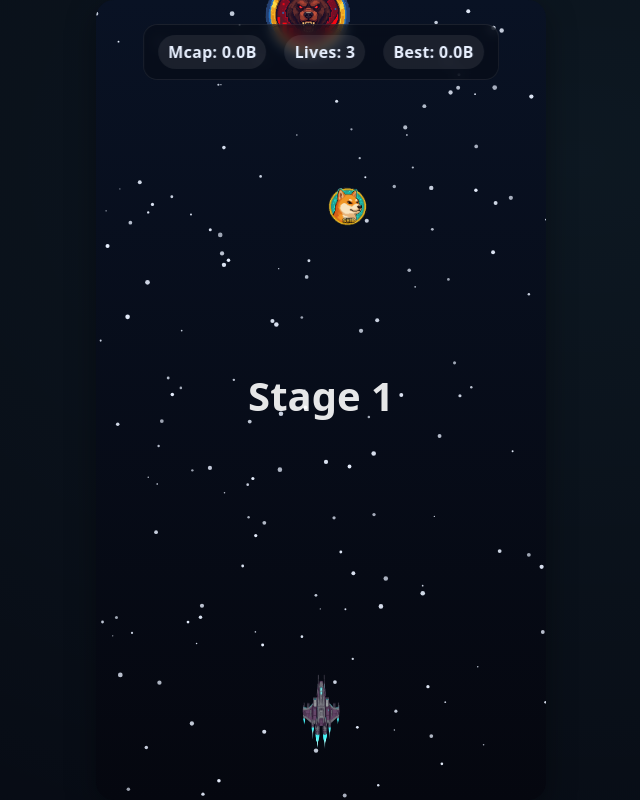
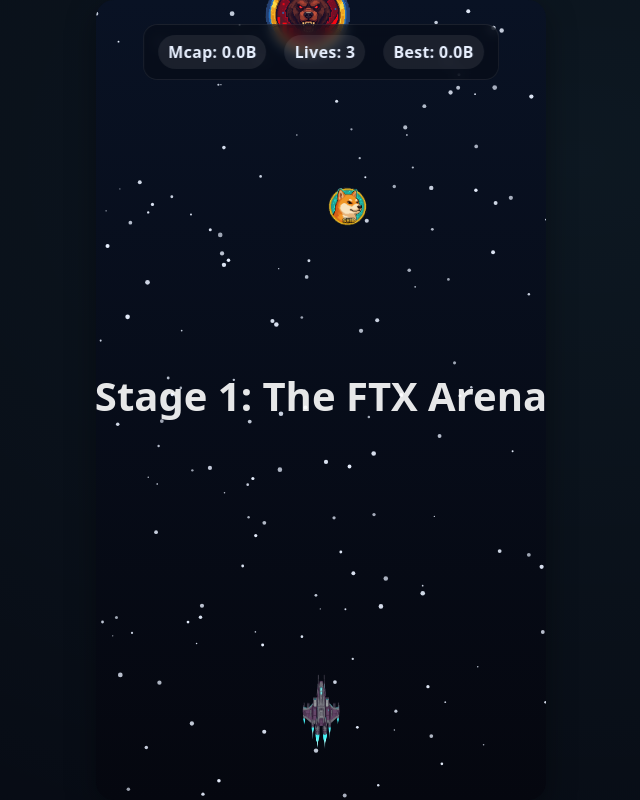
Before and after one commit to Puddingflap/SMACK-OID, a plain HTML site: page index.html in a window 1280 px wide. Both pictures are taken after a click on the button "Start Game". Shown: the whole page, without its empty margins (319-959 px from the left). Drawn offline with Linux system fonts and the light colour scheme.

Commit message:
Update index.html

```diff
--- a/index.html
+++ b/index.html
@@ -106,29 +106,31 @@
   powerupImgs.shield.src = 'assets/powerup_shield_bnb.png';
 
   // --- STAGE & BOSS SETUP ---
-  const STAGES = [
-    // Stage 1 (actief)
-    { mcapTrigger: 5, stageName: "Stage 1: The FTX Arena", boss: {
-      imgSrc: 'assets/boss_sam.png', health: 25, size: 60,
-      shootInterval: 2.0, bulletSpeed: 150, movement: 'sideToSide' }},
+  const ALL_STAGES = [
+    { mcapTrigger: 5, stageName: "Stage 1: The FTX Arena", boss: { imgSrc: 'assets/boss_sam.png', health: 25, size: 60, shootInterval: 2.0, bulletSpeed: 150, movement: 'sideToSide' }},
+    { mcapTrigger: 15, stageName: "Stage 2: Terra Luna Crash Site", boss: { imgSrc: 'assets/boss_do.png', health: 40, size: 65, shootInterval: 1.7, bulletSpeed: 180, movement: 'sideToSide' }},
+    { mcapTrigger: 30, stageName: "Stage 3: Celsius Network Abyss", boss: { imgSrc: 'assets/boss_trump.png', health: 60, size: 70, shootInterval: 1.5, bulletSpeed: 200, movement: 'sideToSide' }},
+    { mcapTrigger: 50, stageName: "Stage 4: Mt. Gox Ruins", boss: { imgSrc: 'assets/boss_mark.png', health: 80, size: 70, shootInterval: 1.3, bulletSpeed: 220, movement: 'sideToSide' }},
+    { mcapTrigger: 75, stageName: "Stage 5: The Bitconnect Void", boss: { imgSrc: 'assets/boss_carlos.png', health: 100, size: 75, shootInterval: 1.1, bulletSpeed: 250, movement: 'swoop' }},
+    { mcapTrigger: 100, stageName: "Stage 6: Quadriga CX Mystery", boss: { imgSrc: 'assets/boss_gerry.png', health: 125, size: 75, shootInterval: 1.0, bulletSpeed: 270, movement: 'swoop' }},
+    { mcapTrigger: 130, stageName: "Stage 7: The Regulatory Maze", boss: { imgSrc: 'assets/boss_gary.png', health: 150, size: 80, shootInterval: 0.9, bulletSpeed: 290, movement: 'sideToSide' }},
+    { mcapTrigger: 160, stageName: "Stage 8: The Inflation Monster", boss: { imgSrc: 'assets/boss_jerome.png', health: 180, size: 80, shootInterval: 0.8, bulletSpeed: 310, movement: 'swoop' }},
+    { mcapTrigger: 200, stageName: "Stage 9: The Bear Market Giant", boss: { imgSrc: 'assets/enemy_bear.png', health: 220, size: 85, shootInterval: 0.7, bulletSpeed: 330, movement: 'sideToSide' }},
+    { mcapTrigger: 250, stageName: "Final Stage: The Satoshi Enigma", boss: { imgSrc: 'assets/boss_satoshi.png', health: 300, size: 90, shootInterval: 0.6, bulletSpeed: 350, movement: 'swoop' }},
+  ];
 
-    // Schakel volgende stages in door de '/*' en '*/' te verwijderen
-    /* { mcapTrigger: 15, stageName: "Stage 2: Terra Luna Crash Site", boss: {
-      imgSrc: 'assets/boss_do.png', health: 40, size: 65,
-      shootInterval: 1.7, bulletSpeed: 180, movement: 'sideToSide' }},
-    { mcapTrigger: 30, stageName: "Stage 3: Celsius Network Abyss", boss: {
-      imgSrc: 'assets/boss_trump.png', health: 60, size: 70,
-      shootInterval: 1.5, bulletSpeed: 200, movement: 'sideToSide' }},
-    */
-  ]; // BELANGRIJK: DEZE BRACKET MOET BUITEN HET COMMENTAAR BLIJVEN
+  // Maak een lijst van alleen de stages die je nu wilt gebruiken
+  const ACTIVE_STAGES = [
+      ALL_STAGES[0], // Stage 1
+      // ALL_STAGES[1], // Verwijder '//' om Stage 2 te activeren
+      // ALL_STAGES[2], // Verwijder '//' om Stage 3 te activeren
+  ];
 
   const bossImgs = {};
-  STAGES.forEach(stage => {
-      if (!bossImgs[stage.boss.imgSrc]) {
-          const img = new Image();
-          img.src = stage.boss.imgSrc;
-          bossImgs[stage.boss.imgSrc] = img;
-      }
+  ALL_STAGES.forEach(stage => {
+      const img = new Image();
+      img.src = stage.boss.imgSrc;
+      bossImgs[stage.boss.imgSrc] = img;
   });
 
   function resize(){
@@ -141,7 +143,7 @@
   const stars = Array.from({length:160}, () => ({ x: Math.random()*canvas.width, y: Math.random()*canvas.height, z: 0.3+Math.random()*0.7, r: (0.6+Math.random()*1.8)*DPR }));
 
   let state='start', score=0, lives=3, best=+(localStorage.getItem('offensive-best')||0);
-  let currentStage = 0, bossActive = false, boss = null;
+  let currentStageIndex = 0, bossActive = false, boss = null;
   const ui = {
     panel:document.getElementById('scorePanel'), mcap:document.getElementById('mcap'),
     lives:document.getElementById('lives'), best:document.getElementById('best'),
@@ -200,8 +202,8 @@
     particles.length = 0; enemyBullets.length = 0;
     player.x = (canvas.width/DPR)/2; player.y = (canvas.height/DPR) - 90;
     player.shield = false;
-    currentStage = 0; bossActive = false; boss = null;
-    showMessage(`Stage 1`, 3);
+    currentStageIndex = 0; bossActive = false; boss = null;
+    showMessage(ACTIVE_STAGES[0].stageName, 3);
     setUI();
   }
 
@@ -222,7 +224,7 @@
   }
 
   function spawnBoss() {
-    const stageData = STAGES[currentStage];
+    const stageData = ACTIVE_STAGES[currentStageIndex];
     bossActive = true;
     enemies.length = 0;
     boss = {
@@ -241,18 +243,24 @@
     ui.mcap.textContent = score.toFixed(1);
     bossActive = false;
     boss = null;
-    currentStage++;
 
-    // GECORRIGEERDE LOGICA: Check of er een volgende stage bestaat
-    if (STAGES[currentStage]) {
-      showMessage(STAGES[currentStage].stageName, 3);
+    const wasFinalBoss = currentStageIndex === (ALL_STAGES.length - 1);
+    if (wasFinalBoss) {
+      winGame();
+      return;
+    }
+
+    currentStageIndex++;
+
+    if (ACTIVE_STAGES[currentStageIndex]) {
+      showMessage(ACTIVE_STAGES[currentStageIndex].stageName, 3);
     } else {
-      winGame();
+      // Gaat verder zonder nieuwe stage tot de volgende Mcap trigger
     }
   }
 
   function winGame() {
-    setTimeout(() => end("CONGRATULATIONS!"), 500);
+      setTimeout(() => end("CONGRATULATIONS!"), 500);
   }
 
   function showMessage(text, duration) {
@@ -262,7 +270,7 @@
   function spawnEnemy(){
     const r = 20 + Math.random()*25;
     const x = r + Math.random()*((canvas.width/DPR)-2*r);
-    const speed = 80 + Math.random()*100 + score * 2 + currentStage * 20;
+    const speed = 80 + Math.random()*100 + score * 2 + currentStageIndex * 20;
     const img = enemyImgs[Math.floor(Math.random()*enemyImgs.length)];
     enemies.push({ x, y: -r, r, speed, img });
   }
@@ -310,10 +318,10 @@
       }
     } else {
       spawnT += dt;
-      const interval = Math.max(0.3, 1.2 - (score * 0.05) - (currentStage * 0.1));
+      const interval = Math.max(0.3, 1.2 - (score * 0.05) - (currentStageIndex * 0.1));
       if (spawnT >= interval){ spawnT = 0; spawnEnemy(); if (Math.random() < 0.05) spawnPowerup(); }
 
-      if (STAGES[currentStage] && score >= STAGES[currentStage].mcapTrigger) {
+      if (ACTIVE_STAGES[currentStageIndex] && score >= ACTIVE_STAGES[currentStageIndex].mcapTrigger) {
         spawnBoss();
       }
     }
```
